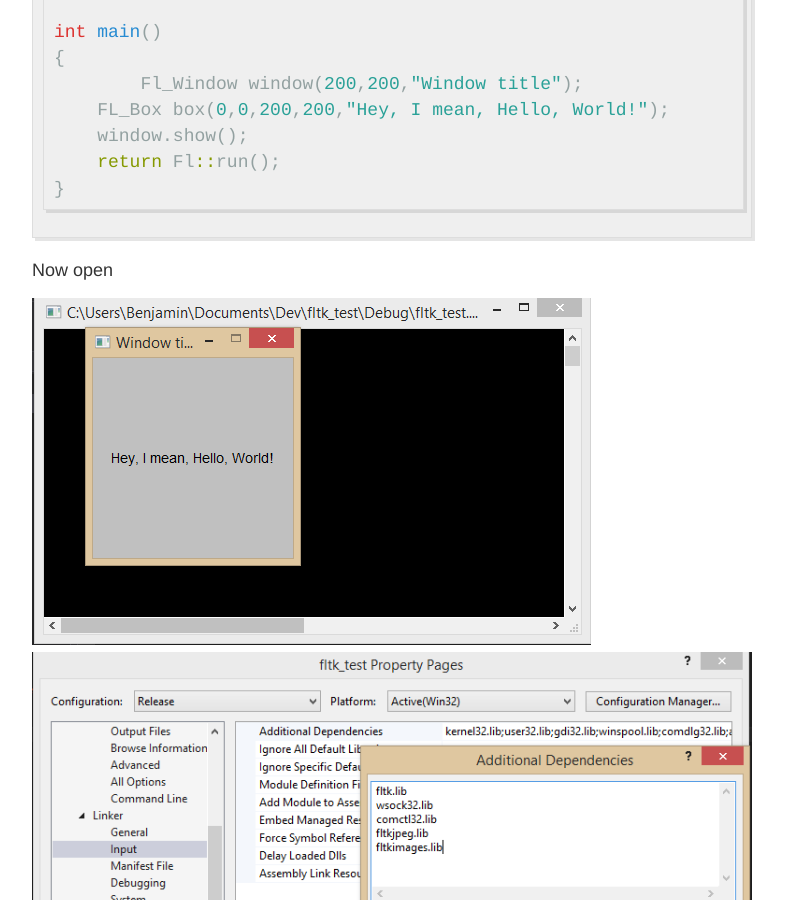
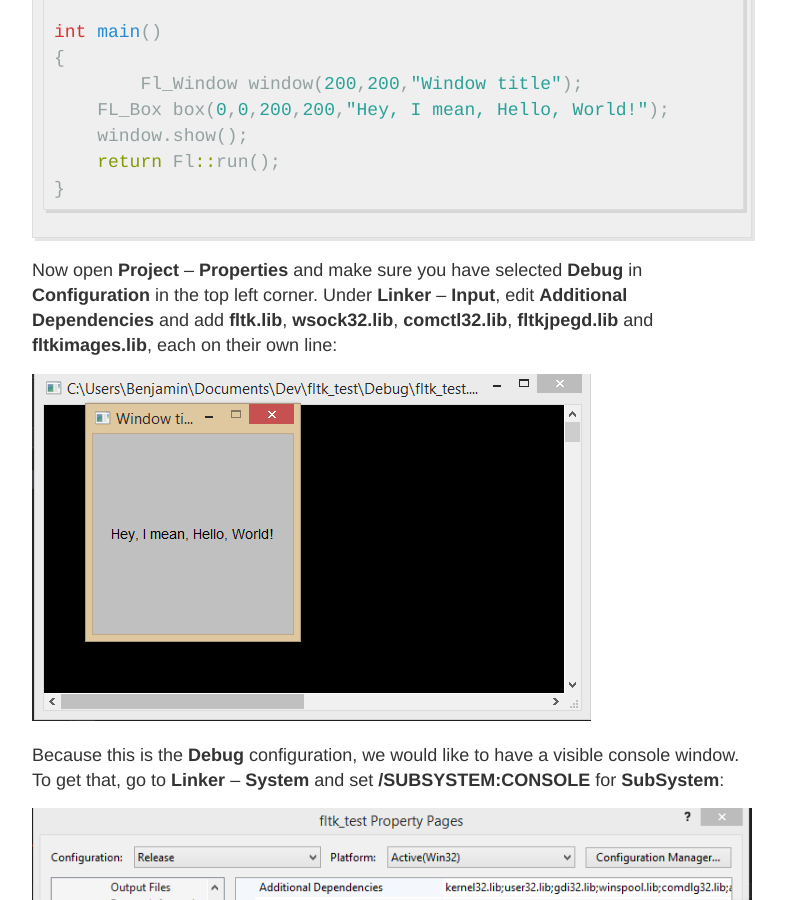
Before and after one commit to bewuethr/bewuethr.github.io, a Jekyll site: the page built from _posts/2014-12-25-installing-fltk-133-under-visual-studio.md, in a window 1280 px wide and 900 px high, scrolled down 4076 px. Shown: the whole window, without its empty margins (248-1034 px from the left). Built offline with Jekyll 4.4.1, drawn with Linux system fonts in a browser that asks for light colours; Markdown is read by kramdown in place of the engine named in the settings; comment, search, counter and statistics services are not loaded.

Commit message:
Updated 2014-12-25-installing-fltk-133-under-visual-studio.md

````diff
--- a/_posts/2014-12-25-installing-fltk-133-under-visual-studio.md
+++ b/_posts/2014-12-25-installing-fltk-133-under-visual-studio.md
@@ -65,9 +65,12 @@ int main()
 }
 ```
 
-Now open
+Now open **Project** – **Properties** and make sure you have selected **Debug** in **Configuration** in the top left corner. Under **Linker** – **Input**, edit **Additional Dependencies** and add **fltk.lib**, **wsock32.lib**, **comctl32.lib**, **fltkjpegd.lib** and **fltkimages.lib**, each on their own line:
 
 ![2014_12_25-10.png](/images/2014_12_25-10.png)
+
+Because this is the **Debug** configuration, we would like to have a visible console window. To get that, go to **Linker** – **System** and set **/SUBSYSTEM:CONSOLE** for **SubSystem**:
+
 ![2014_12_25-11.png](/images/2014_12_25-11.png)
 ![2014_12_25-12.png](/images/2014_12_25-12.png)
 ![2014_12_25-13.png](/images/2014_12_25-13.png)
````
